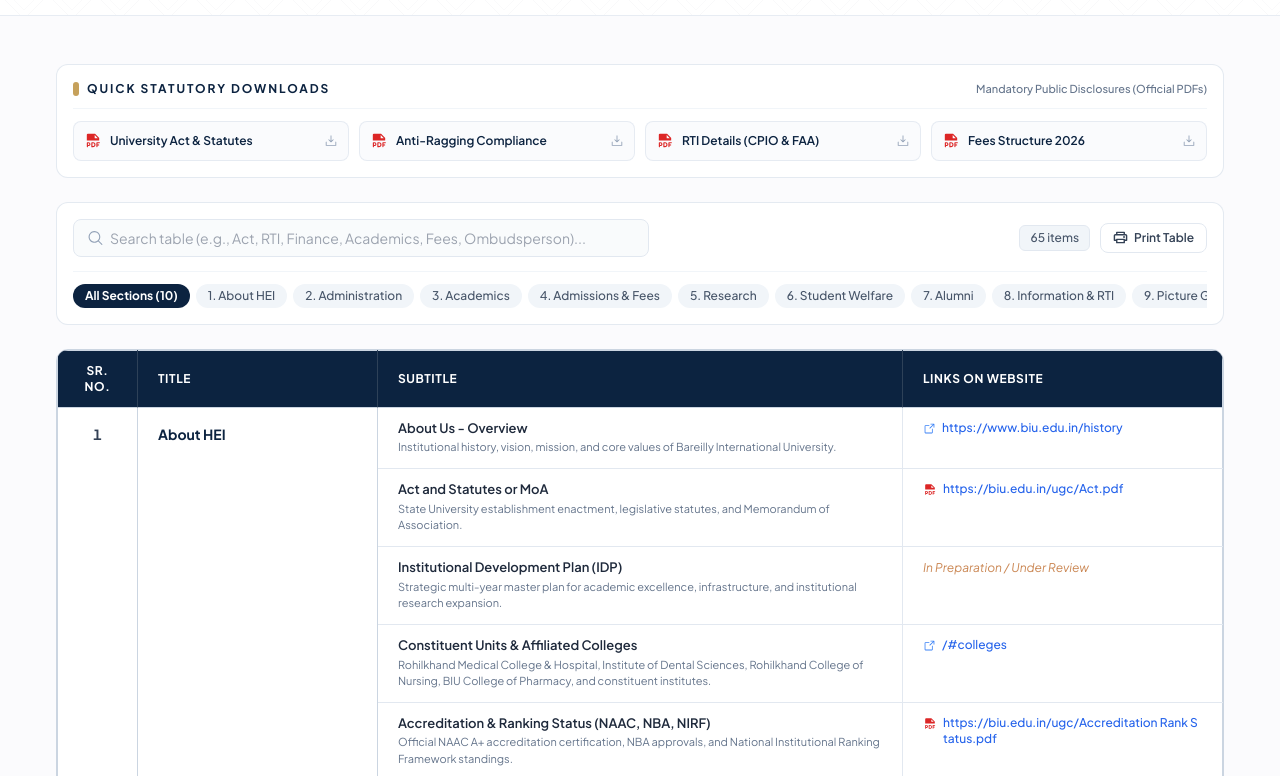
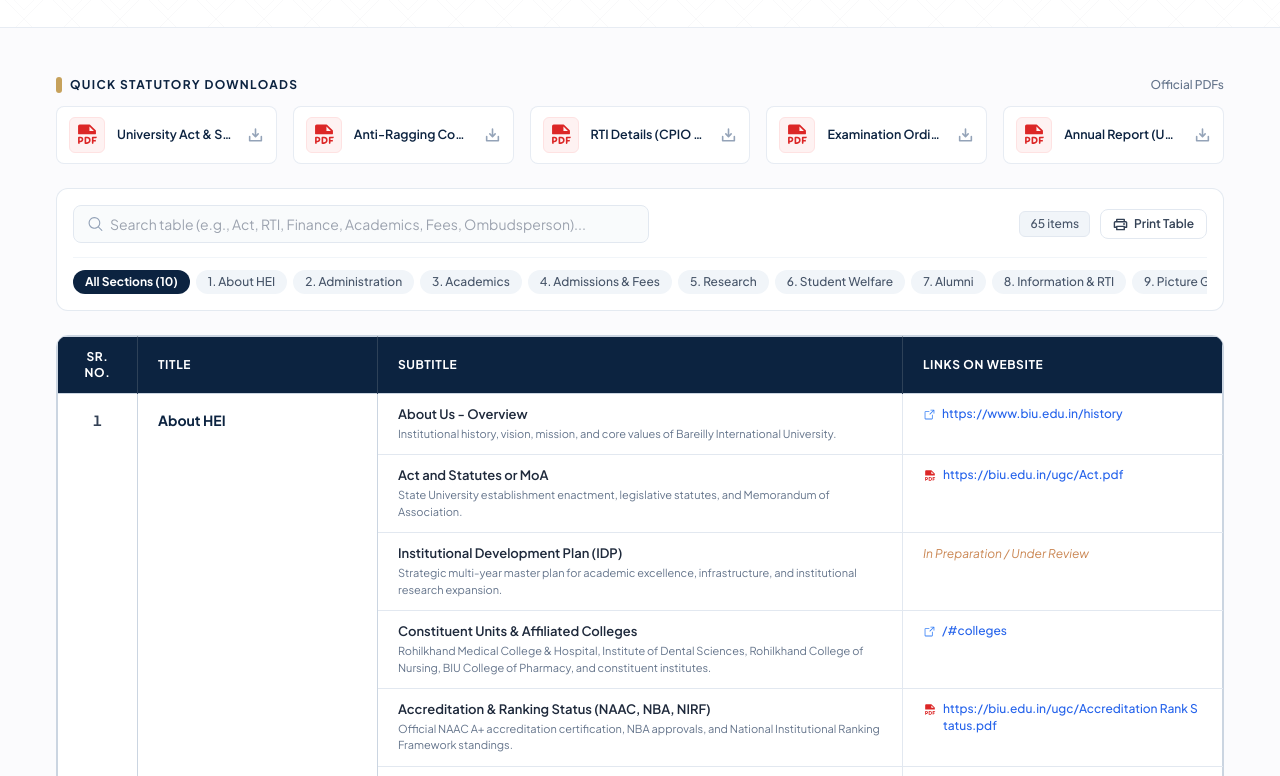
Before and after one commit to XCollaber/biu, an Astro site: page /public-disclosure in a window 1280 px wide. Shown: the part 269-1045 px from the top of the page. Built offline with nearby package versions, Linux system fonts and the light colour scheme; Astro itself is replaced by a stand-in of ours.

Commit message:
building the disclosure page 2

```diff
--- a/src/components/pages/PublicDisclosureExplorer.jsx
+++ b/src/components/pages/PublicDisclosureExplorer.jsx
@@ -77,36 +77,38 @@ export default function PublicDisclosureExplorer() {
   return (
     <section className="w-full py-8 sm:py-12 font-sans bg-[#fbfbfd]">
       <div className="mx-auto max-w-[1440px] px-5 sm:px-8 lg:px-14">
-        {/* Quick Statutory Downloads Strip */}
-        <div className="mb-6 p-4 rounded-xl bg-white border border-slate-200/90 shadow-2xs">
-          <div className="flex flex-col sm:flex-row sm:items-center justify-between gap-2 mb-3 pb-2.5 border-b border-slate-100">
+        {/* Quick Statutory Downloads Strip - Directly on page background */}
+        <div className="mb-6">
+          <div className="flex flex-col sm:flex-row sm:items-center justify-between gap-2 mb-3">
             <div className="flex items-center gap-2">
-              <span className="w-1.5 h-3.5 bg-gold rounded-full" />
-              <h2 className="text-xs font-bold uppercase tracking-[0.16em] text-[#0c2340]">
+              <span className="w-1.5 h-4 bg-gold rounded-full" />
+              <h2 className="text-xs font-bold uppercase tracking-[0.11em] text-[#0c2340]">
                 Quick Statutory Downloads
               </h2>
             </div>
-            <span className="text-[11px] text-slate-500 font-medium">
-              Mandatory Public Disclosures (Official PDFs)
+            <span className="text-[12px] text-slate-500 font-medium">
+              Official PDFs
             </span>
           </div>
 
-          <div className="grid grid-cols-1 sm:grid-cols-2 lg:grid-cols-4 gap-2.5">
+          <div className="grid grid-cols-1 sm:grid-cols-2 md:grid-cols-3 lg:grid-cols-5 gap-2.5 sm:gap-4">
             {quickDownloads.map((doc, idx) => (
               <a
                 key={idx}
                 href={doc.url}
                 target="_blank"
                 rel="noopener noreferrer"
-                className="group flex items-center justify-between p-2.5 rounded-lg bg-slate-50/70 hover:bg-blue-50/40 border border-slate-200/80 hover:border-blue-300 transition-all duration-150"
+                className="group flex items-center justify-between gap-2 px-3 py-2.5 rounded-lg bg-white border border-slate-200/80 hover:border-cyan-700/40 hover:shadow-xs transition-all duration-150 min-w-0"
               >
-                <div className="flex items-center gap-2 min-w-0">
-                  <FilePdf size={18} weight="fill" className="text-red-600 shrink-0" />
-                  <span className="text-xs font-semibold text-[#0c2340] group-hover:text-blue-700 truncate">
+                <div className="flex items-center gap-3 min-w-0 flex-1">
+                  <div className="w-9 h-9 rounded-md bg-red-50 text-red-600 flex items-center justify-center shrink-0 border border-red-100 group-hover:scale-105 transition-transform">
+                    <FilePdf size={26} weight="fill" />
+                  </div>
+                  <span className="text-[12.5px] font-semibold text-[#0c2340] group-hover:text-cyan-800 truncate leading-tight">
                     {doc.title}
                   </span>
                 </div>
-                <DownloadSimple size={14} className="text-slate-400 group-hover:text-blue-700 shrink-0 ml-1.5" />
+                <DownloadSimple size={17} weight="bold" className="text-slate-400 group-hover:text-cyan-800 transition-colors shrink-0 ml-1" />
               </a>
             ))}
           </div>
--- a/src/components/pages/PublicDisclosurePage.jsx
+++ b/src/components/pages/PublicDisclosurePage.jsx
@@ -29,7 +29,7 @@ export default function PublicDisclosurePage({ onBack }) {
 
         <div className="relative z-10 mx-auto max-w-[1440px] px-5 sm:px-8 lg:px-14">
           {/* Breadcrumb / Back button */}
-          <div className="mb-4 sm:mb-5 flex items-center gap-3">
+          <div className="mb-4 sm:mb-7 flex items-center gap-3">
             <a
               href="/"
               onClick={(e) => {
@@ -46,9 +46,9 @@ export default function PublicDisclosurePage({ onBack }) {
           </div>
 
           <div>
-            <div className="flex items-center gap-2.5 mb-1.5">
+            <div className="flex items-center gap-2.5 mb-2.5">
               <span className="w-8 h-[3.5px] bg-gold rounded-full" />
-              <span className="font-sans text-[12px] sm:text-xs font-black uppercase tracking-[0.22em] text-[#0c2340]">
+              <span className="font-sans text-[12px] sm:text-xs font-black uppercase tracking-[0.09em] text-[#0c2340]">
                 {header.badge || 'MANDATORY STATUTORY DISCLOSURE'}
               </span>
             </div>
--- a/src/data/disclosure.json
+++ b/src/data/disclosure.json
@@ -28,9 +28,14 @@
         "url": "https://www.biu.edu.in/notice/RTI.pdf"
       },
       {
-        "title": "Fees Structure 2026",
+        "title": "Examination Ordinances",
         "type": "PDF",
-        "url": "https://www.biu.edu.in/notice/Fees-Structure-2025-26%20new.pdf"
+        "url": "https://biu.edu.in/ugc/Ordinances%20Pertaining%20to%20Examination.pdf"
+      },
+      {
+        "title": "Annual Report (UGC)",
+        "type": "PDF",
+        "url": "https://biu.edu.in/ugc/Annual%20Report.pdf"
       }
     ]
   },
@@ -338,9 +343,9 @@
         {
           "subtitle": "Fee Structure for Various Programs",
           "details": "Approved tuition fees, laboratory charges, hostel costs, security deposits, and examination fees for all academic courses.",
-          "link": "https://www.biu.edu.in/notice/Fees-Structure-2025-26%20new.pdf",
+          "link": "https://page.biu.edu.in/wp-content/uploads/2025/01/Brochure-BIU_compressed.pdf",
           "type": "pdf",
-          "label": "Approved Fee Structure 2025-26 (PDF)"
+          "label": "Approved Fee Structure (in Prospectus PDF)"
         },
         {
           "subtitle": "Fee Refund Policy",
```
